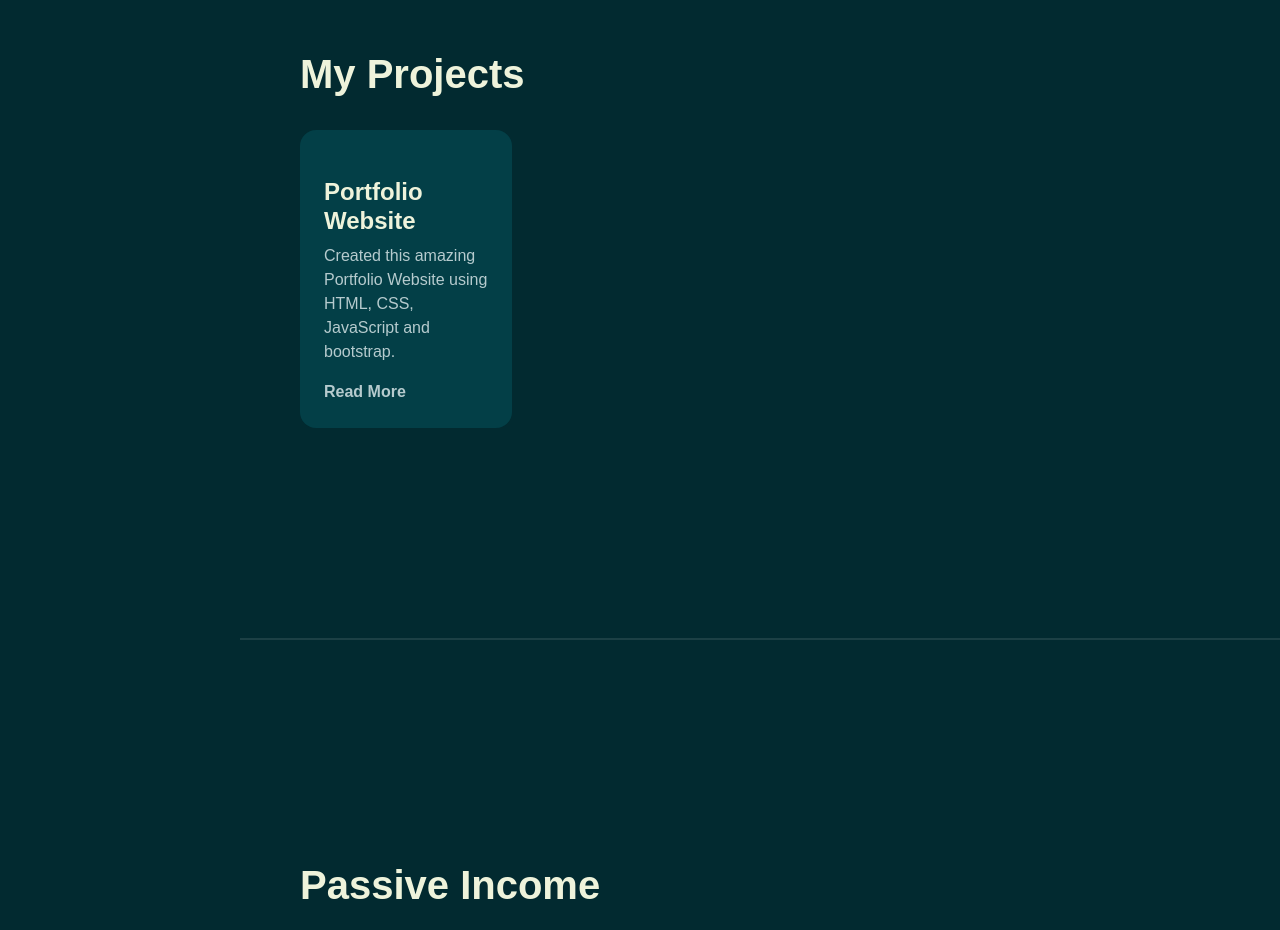
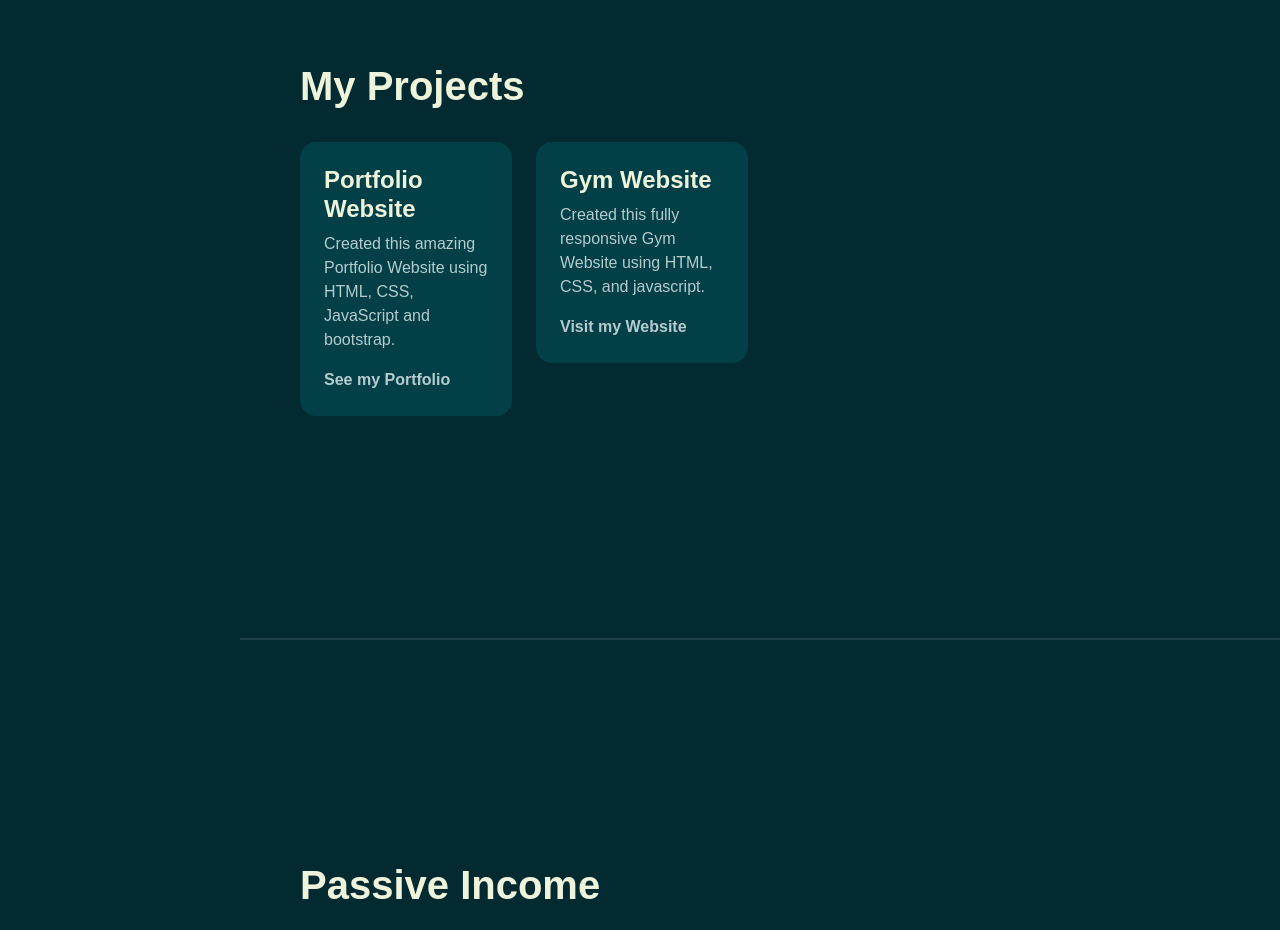
Before and after one commit to Monana13/monana.github.io, a plain HTML site: page index.html in a window 1280 px wide. Shown: the part 3360-4290 px from the top of the page. Drawn offline with Linux system fonts and the light colour scheme; a web font is replaced by a local one.

Commit message:
Update index.html

```diff
--- a/index.html
+++ b/index.html
@@ -322,13 +322,21 @@
 
                     <div class="col-md-3" data-aos="fade-up">
                         <div class="card-custom rounded-4 bg-base shadow-effect">
-                            <div class="card-custom-image rounded-4">
-                                <img class="rounded-4" src="./assets/images/project-1.jpg" alt="">
-                            </div>
                             <div class="card-custom-content p-4">
                                 <h4>Portfolio Website</h4>
                                 <p>Created this amazing Portfolio Website using HTML, CSS, JavaScript and bootstrap.</p>
-                                <a href="#" class="link-custom">Read More</a>
+                                <a href="https://monana13.github.io/monana.github.io/" class="link-custom">See my Portfolio</a>
+                            </div>
+                        </div>
+                    </div>
+
+
+                    <div class="col-md-3" data-aos="fade-up">
+                        <div class="card-custom rounded-4 bg-base shadow-effect">
+                            <div class="card-custom-content p-4">
+                                <h4>Gym Website</h4>
+                                <p>Created this fully responsive Gym Website using HTML, CSS, and javascript.</p>
+                                <a href="https://monana13.github.io/AgrimoFitness.github.io/" class="link-custom">Visit my Website</a>
                             </div>
                         </div>
                     </div>
```
